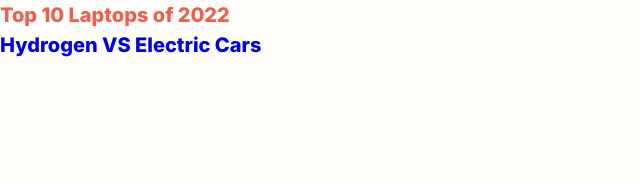
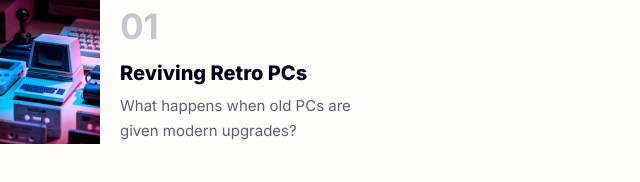
Before and after one commit to vamcyellapu/news-homepage, a plain HTML site: page index.html in a window 1280 px wide. Shown: the whole page, without its empty margins (0-640 px from the left). Drawn offline with Linux system fonts and the light colour scheme.

Commit message:
build the media component

```diff
--- a/index.html
+++ b/index.html
@@ -15,8 +15,17 @@
 </head>
 <body>
 
- <a href="#" class="link--primary"><h3>Top 10 Laptops of 2022</h3></a>
- <a href="#" class="link--secondary"><h3>Hydrogen VS Electric Cars</h3></a>
+  <article class="media">
+    <img class="media__img" src="./assets/images/image-retro-pcs.jpg" alt="retro pc">
+    <div class="media__content">
+      <span class="media__num">
+        01
+      </span>
+      <a href="#" class="link--primary"><h3>Reviving Retro PCs</h3></a>
+      <p class="media__discription">What happens when old PCs are given modern upgrades?</p>
+    </div>
+  </article>
+
   <!-- Home
   New
   Popular
@@ -58,4 +67,3 @@
     Coded by <a href="#">Your Name Here</a>.
   </div> -->
 </body>
-</html>
--- a/scss/styles.scss
+++ b/scss/styles.scss
@@ -74,3 +74,35 @@ color: $soft-red;
 .link--secondary:hover h3{
     color: $soft-orange;
 }
+
+
+// Media component
+
+.media{
+    display: flex;
+    gap: 2rem;
+    max-width: 36rem;
+
+    &__img{
+       width: 10rem;
+       object-fit: cover;
+    }
+    &__content{
+        display: flex;
+        flex-direction: column;
+        gap: .5rem;
+        h3{
+            color:$very-dark-blue;
+
+        }
+
+    }
+    &__num{
+        font-size: 3.5rem;
+        font-weight: 700;
+        color: $grayish-blue;
+    }
+    &__discription{
+        line-height: 1.7;
+    }
+}
```
Also changed, not shown: components/media-component.html (added, +10 -0 lines), jandbmedical.html (added, +41 -0 lines), css/styles.css, 1 other file.
